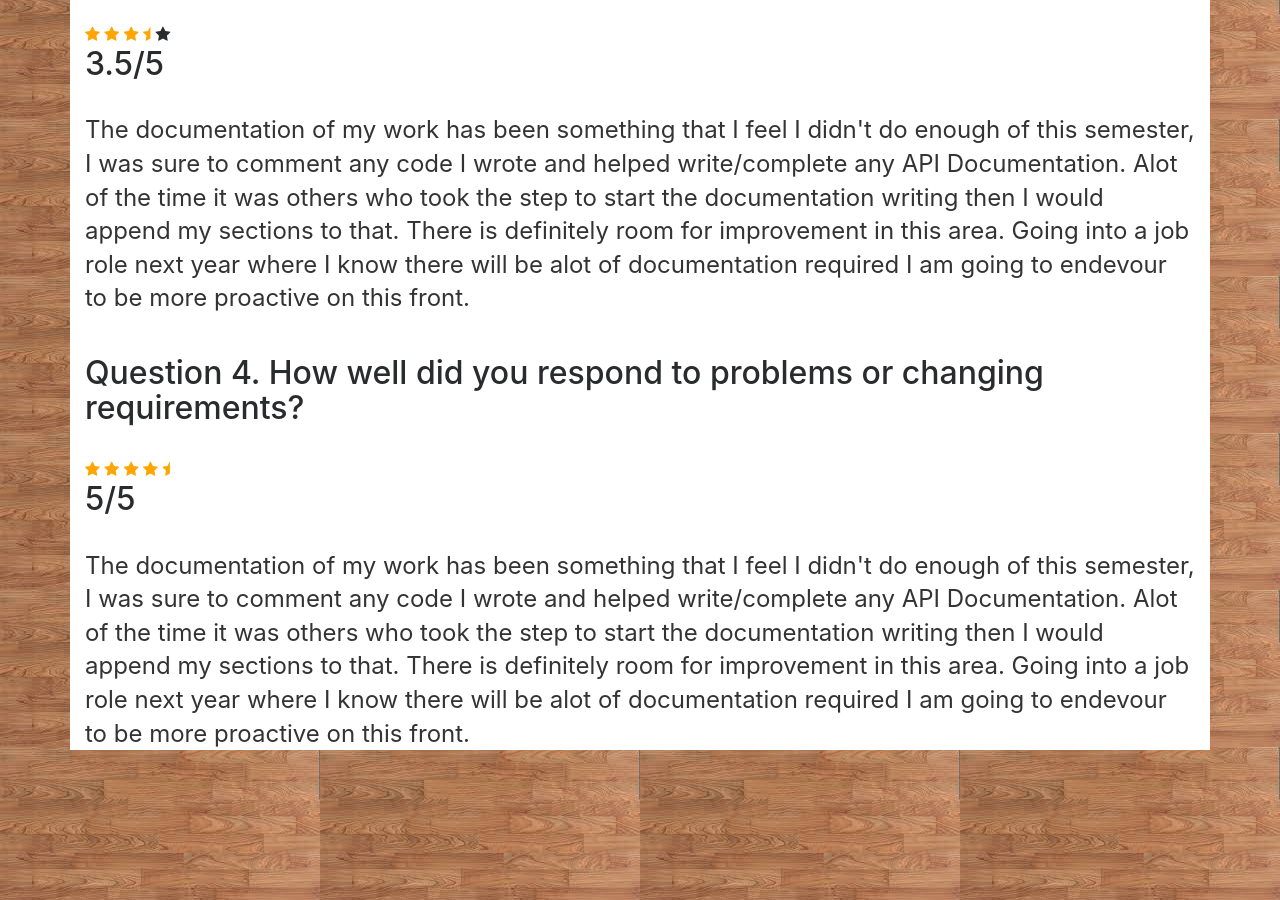
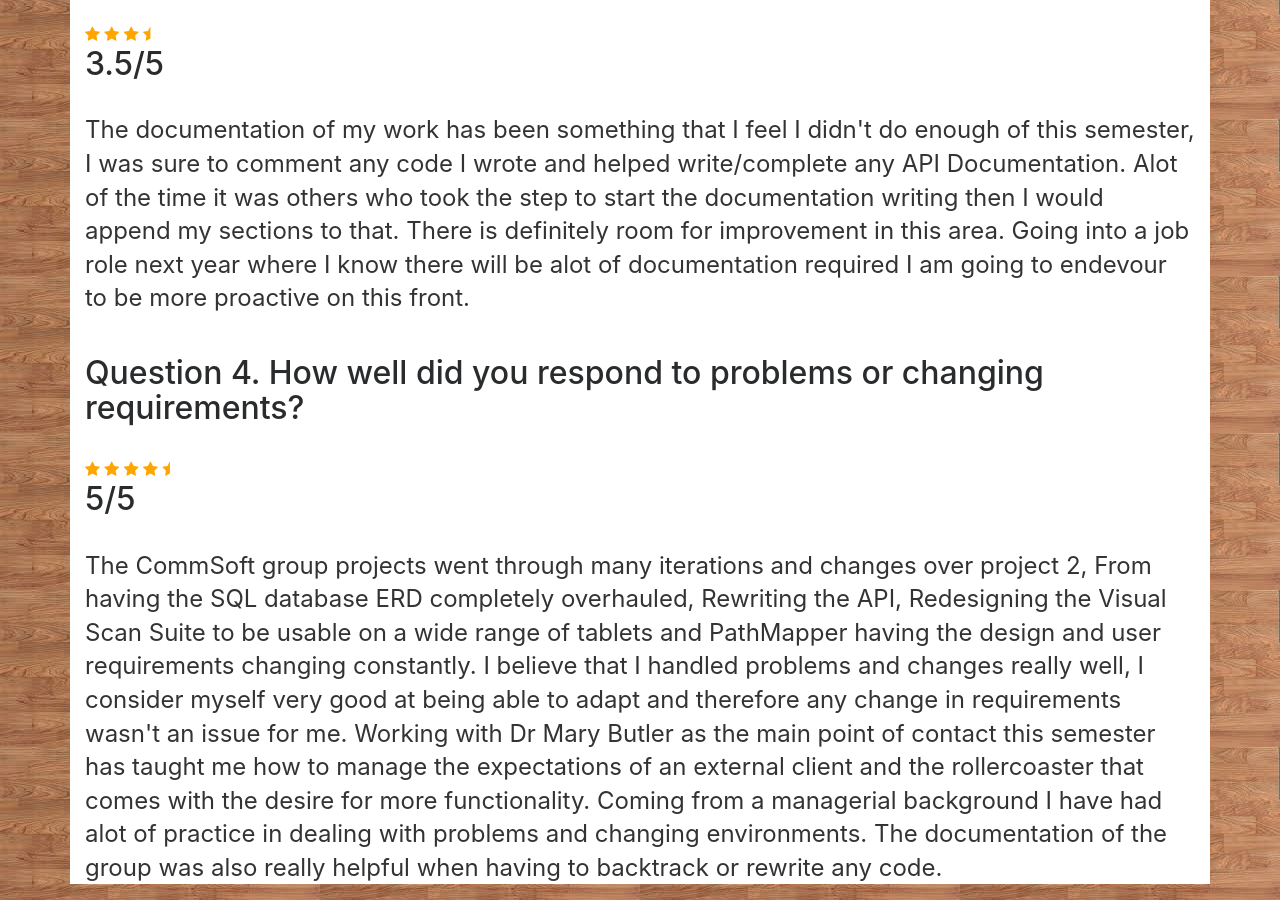
Before and after one commit to aberhjk1/aberhjk1.github.io, a Jekyll site: the page built from selfreview.html, in a window 1280 px wide and 900 px high, scrolled down 1294 px. Built offline with Jekyll 4.4.1, drawn with Linux system fonts in a browser that asks for light colours; nearby versions of some CDN libraries.

Commit message:
Update selfreview.html

```diff
--- a/selfreview.html
+++ b/selfreview.html
@@ -45,7 +45,6 @@ title: Jordan Aberhart Evidence Portfolio
 <span class="fa fa-star checked"></span>
 <span class="fa fa-star checked"></span>
 <span class="fa fa-star-half checked "></span>
-<span class="fa fa-star"></span>
 <h2>3.5/5</h2>
 <br>
 <p> The documentation of my work has been something that I feel I didn't do enough of this semester,
@@ -63,7 +62,7 @@ title: Jordan Aberhart Evidence Portfolio
 <span class="fa fa-star-half checked"></span>
 <h2>5/5</h2>
 <br>
-<p> The documentation of my work has been something that I feel I didn't do enough of this semester,
-   I was sure to comment any code I wrote and helped write/complete any API Documentation.
-   Alot of the time it was others who took the step to start the documentation writing then I would append my sections to that. There is definitely room for improvement in this area.
-   Going into a job role next year where I know there will be alot of documentation required I am going to endevour to be more proactive on this front.</p>
+<p> The CommSoft group projects went through many iterations and changes over project 2, From having the SQL database ERD completely overhauled, Rewriting the API, Redesigning the Visual Scan Suite to
+be usable on a wide range of tablets and PathMapper having the design and user requirements changing constantly. I believe that I handled problems and changes really well, I consider myself very good at being able to adapt and therefore any change in requirements wasn't an issue for me. Working with
+Dr Mary Butler as the main point of contact this semester has taught me how to manage the expectations of an external client and the rollercoaster that comes with the desire for more functionality.
+Coming from a managerial background I have had alot of practice in dealing with problems and changing environments. The documentation of the group was also really helpful when having to backtrack or rewrite any code.</p>
```
